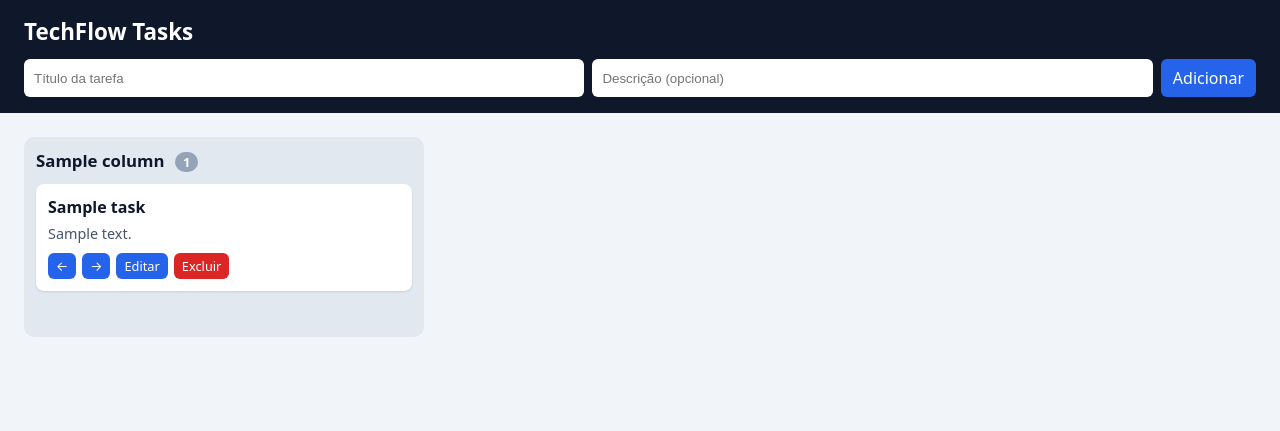
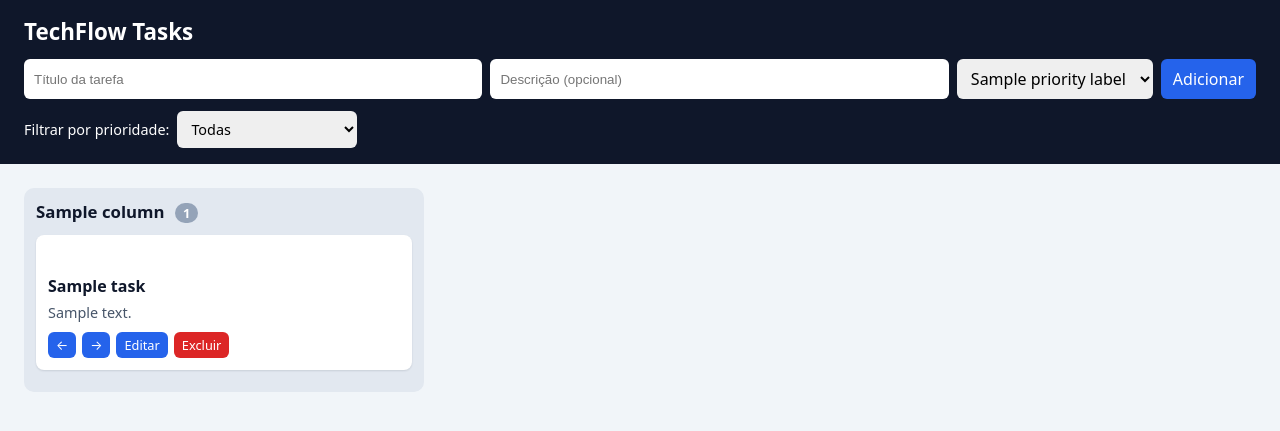
Before and after one commit to JustApooH/01-repositorio, a Flask app: template src/techflow/templates/index.html in a window 1280 px wide. Shown: the top 431 px of the page. Run offline with Flask 3, Linux system fonts and the light colour scheme; the template is opened without the code that fills it: most values are stand-ins (such as "Sample title", 1, 10 or a date in 2020).

Commit message:
feat: exibe selo, seletor e filtro de prioridade no quadro Kanban

```diff
--- a/src/techflow/static/app.js
+++ b/src/techflow/static/app.js
@@ -25,6 +25,7 @@ document.getElementById("task-form").addEventListener("submit", async (event) =>
   const payload = {
     title: form.title.value,
     description: form.description.value,
+    priority: form.priority.value,
   };
   try {
     await request("/api/tasks", { method: "POST", body: JSON.stringify(payload) });
--- a/src/techflow/static/style.css
+++ b/src/techflow/static/style.css
@@ -17,6 +17,9 @@ body {
 
 .task-form { display: flex; gap: 8px; flex-wrap: wrap; }
 .task-form input { flex: 1 1 200px; padding: 8px 10px; border: 0; border-radius: 6px; }
+.task-form select, .filter-form select { padding: 8px 10px; border: 0; border-radius: 6px; font: inherit; }
+
+.filter-form { margin-top: 12px; display: flex; gap: 8px; align-items: center; font-size: 0.9rem; }
 
 button {
   padding: 8px 12px;
@@ -62,7 +65,21 @@ button.danger:hover { background: #b91c1c; }
   box-shadow: 0 1px 2px rgba(15, 23, 42, 0.12);
 }
 
-.card h3 { margin: 0 0 6px; font-size: 1rem; }
+.card h3 { margin: 6px 0; font-size: 1rem; }
+
+.badge {
+  display: inline-block;
+  padding: 2px 8px;
+  border-radius: 999px;
+  font-size: 0.72rem;
+  font-weight: 600;
+  color: #fff;
+}
+
+.badge-low { background: #64748b; }
+.badge-medium { background: #2563eb; }
+.badge-high { background: #ea580c; }
+.badge-critical { background: #dc2626; }
 .card p { margin: 0 0 10px; color: #475569; font-size: 0.9rem; }
 
 .actions { display: flex; gap: 6px; flex-wrap: wrap; }
--- a/src/techflow/templates/index.html
+++ b/src/techflow/templates/index.html
@@ -12,7 +12,21 @@
     <form id="task-form" class="task-form">
       <input name="title" placeholder="Título da tarefa" maxlength="100" required>
       <input name="description" placeholder="Descrição (opcional)" maxlength="500">
+      <select name="priority" aria-label="Prioridade">
+        {% for key, label in priority_labels.items() %}
+        <option value="{{ key }}" {% if key == "medium" %}selected{% endif %}>{{ label }}</option>
+        {% endfor %}
+      </select>
       <button type="submit">Adicionar</button>
+    </form>
+    <form method="get" class="filter-form">
+      <label for="priority-filter">Filtrar por prioridade:</label>
+      <select id="priority-filter" name="priority" onchange="this.form.submit()">
+        <option value="">Todas</option>
+        {% for key, label in priority_labels.items() %}
+        <option value="{{ key }}" {% if key == selected_priority %}selected{% endif %}>{{ label }}</option>
+        {% endfor %}
+      </select>
     </form>
     <p id="form-error" class="form-error" hidden></p>
   </header>
@@ -23,6 +37,7 @@
       <h2>{{ column.label }} <span class="count">{{ column.tasks|length }}</span></h2>
       {% for task in column.tasks %}
       <article class="card" data-id="{{ task.id }}" data-status="{{ task.status }}">
+        <span class="badge badge-{{ task.priority }}">{{ priority_labels[task.priority] }}</span>
         <h3>{{ task.title }}</h3>
         {% if task.description %}<p>{{ task.description }}</p>{% endif %}
         <div class="actions">
```
